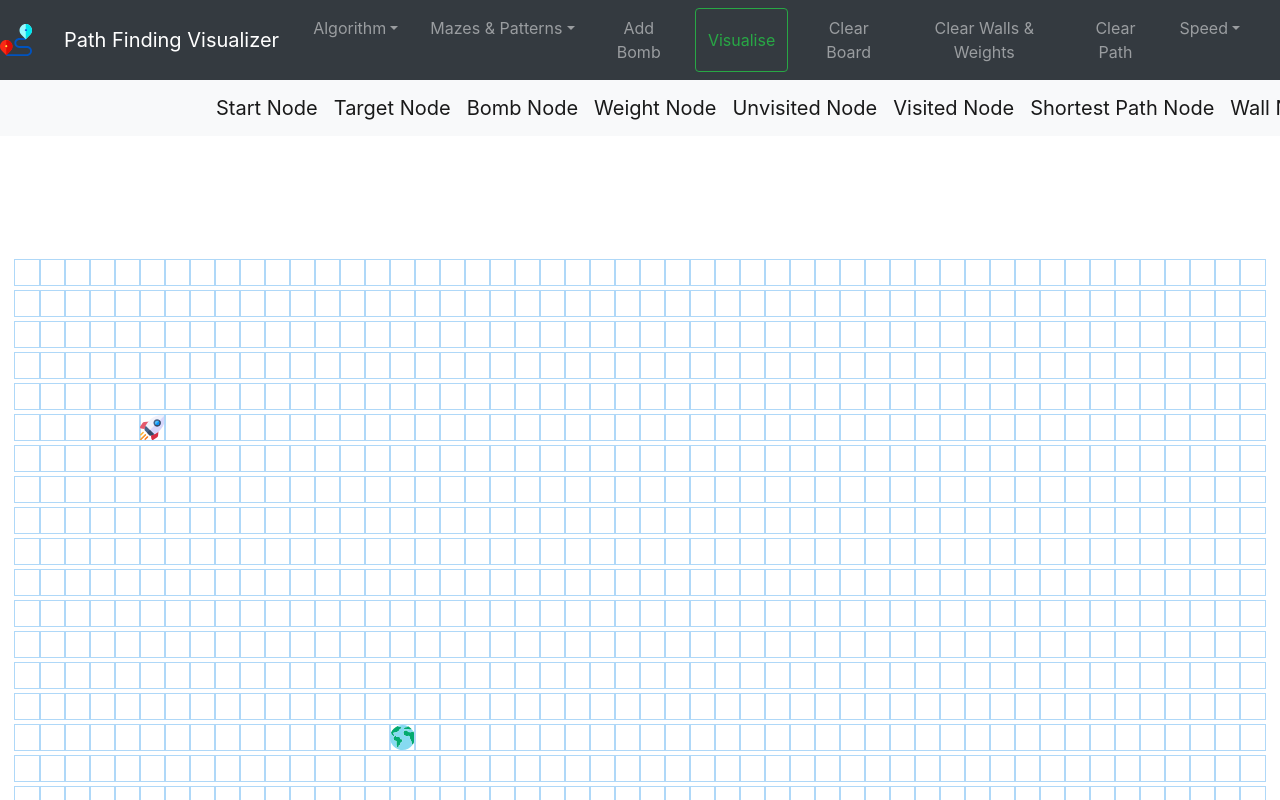
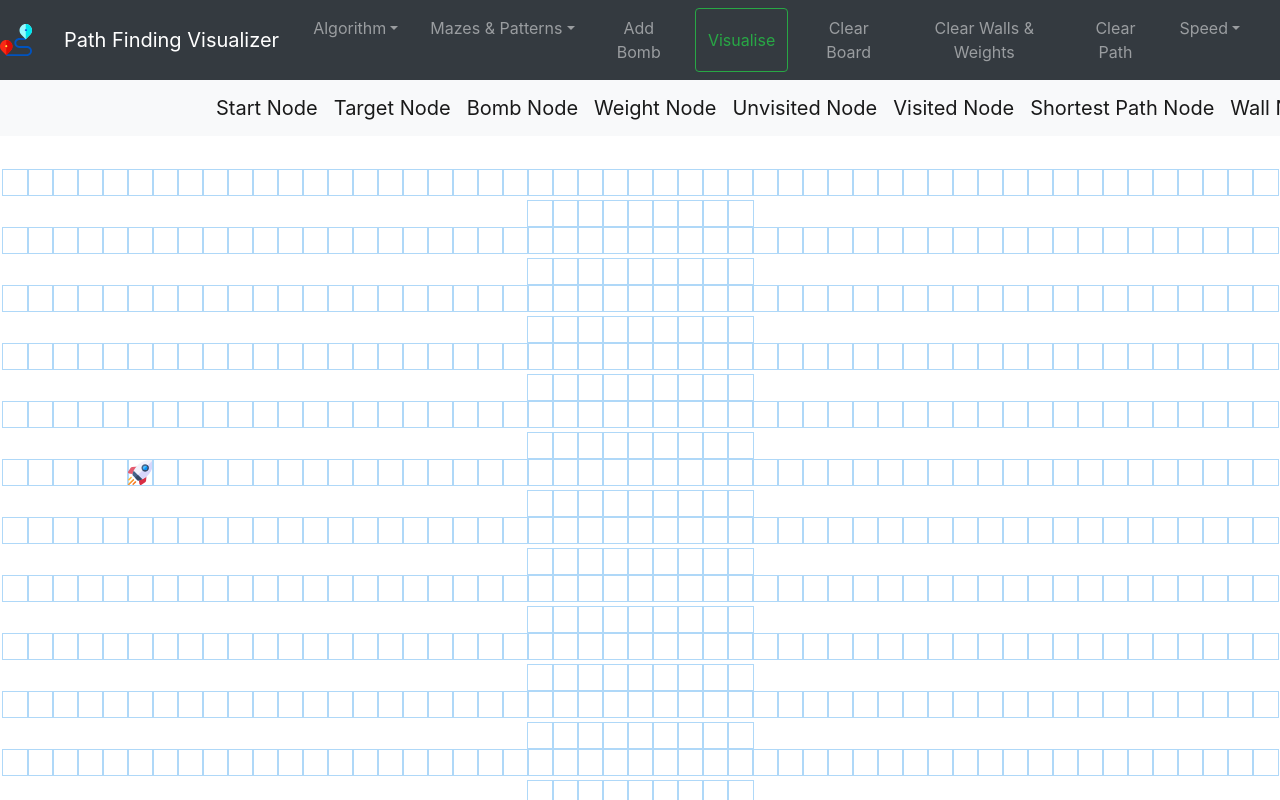
Before and after one commit to syadav-oss/Algolizer, a React (Create React App) app: page / in a window 1280 px wide. Shown: the top 800 px of the page. Built offline with nearby package versions, Linux system fonts and the light colour scheme; the HTML template or start-up script is replaced by a standard one.

Commit message:
Changed Margin in grid

```diff
--- a/src/PathfindingVisualizer/PathfindingVisualizer.css
+++ b/src/PathfindingVisualizer/PathfindingVisualizer.css
@@ -2,5 +2,9 @@
   -webkit-user-select: none; /* Safari */
   -ms-user-select: none; /* IE 10 and IE 11 */
   user-select: none; /* Standard syntax */
-  margin: 100px 0 0;
+  margin: 10px 0 0;
 }
+
+.mar {
+  margin-bottom: -4px;
+}
--- a/src/PathfindingVisualizer/PathfindingVisualizer.jsx
+++ b/src/PathfindingVisualizer/PathfindingVisualizer.jsx
@@ -6,7 +6,7 @@ import "./PathfindingVisualizer.css";
 let StartNodeRow = 5;
 let StartNodeCol = 5;
 let EndNodeRow = 15;
-let EndNodeCol = 15;
+let EndNodeCol = 45;
 
 export default class PathfindingVisualizer extends Component {
   constructor(props) {
@@ -14,8 +14,8 @@ export default class PathfindingVisualizer extends Component {
     //props refer to the properties, special symbol. Used for passing data to one component to another
     this.state = {
       grid: [],
-      GridRowSize: 20,
-      GridColSize: 50,
+      GridRowSize: 21,
+      GridColSize: 60,
       startNodeChange: false,
       endNodeChange: false,
       mouseIsPressed: false,
@@ -47,9 +47,7 @@ export default class PathfindingVisualizer extends Component {
   handleMouseDown(row, col) {
     //console.log("Mouse Down", row, col);
     if (row === StartNodeRow && col === StartNodeCol) {
-      //console.log("Mouse Down");
       this.startNodeChange = true;
-      //console.log("StartNodes", StartNodeRow, StartNodeCol);
     } else if (row === EndNodeRow && col === EndNodeCol) {
       this.endNodeChange = true;
     } else {
@@ -64,13 +62,10 @@ export default class PathfindingVisualizer extends Component {
   handleMouseEnter(row, col) {
     const node = this.state.grid[row][col];
     if (this.startNodeChange === true && node.isWall === false) {
-      //console.log("Mouse Enter");
-      const node = this.state.grid[row][col];
       this.changeState(row, col, false, true, false, "node-start");
       StartNodeRow = row;
       StartNodeCol = col;
     } else if (this.endNodeChange === true && node.isWall === false) {
-      const node = this.state.grid[row][col];
       this.changeState(row, col, true, false, false, "node-finish");
       EndNodeRow = row;
       EndNodeCol = col;
@@ -87,14 +82,10 @@ export default class PathfindingVisualizer extends Component {
   handleMouseLeave(row, col) {
     const node = this.state.grid[row][col];
     if (this.startNodeChange === true && node.isWall === false) {
-      //      console.log("Mouse Leave");
-      const node = this.state.grid[row][col];
       this.changeState(row, col, false, false, false, "node ");
     }
 
     if (this.endNodeChange === true && node.isWall === false) {
-      //     console.log("Mouse Leave");
-      const node = this.state.grid[row][col];
       this.changeState(row, col, false, false, false, "node ");
     }
   }
@@ -118,7 +109,7 @@ export default class PathfindingVisualizer extends Component {
         <div className="grid">
           {this.state.grid.map((row, rowId) => {
             return (
-              <div key={rowId}>
+              <div key={rowId} className="mar">
                 {row.map((node, nodeId) => {
                   const { col, row, isFinish, isStart, isWall, refElement } =
                     node;
```
